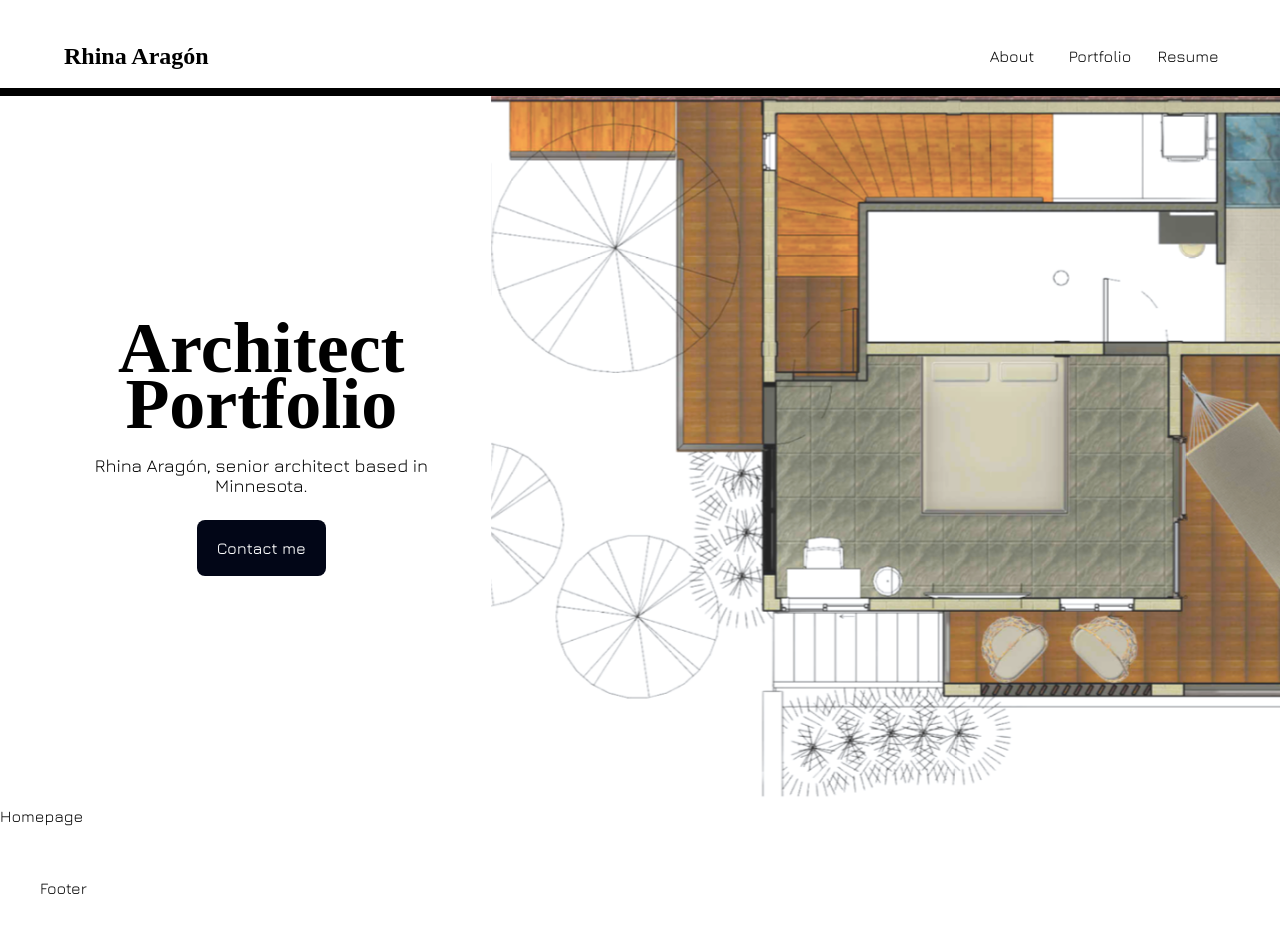
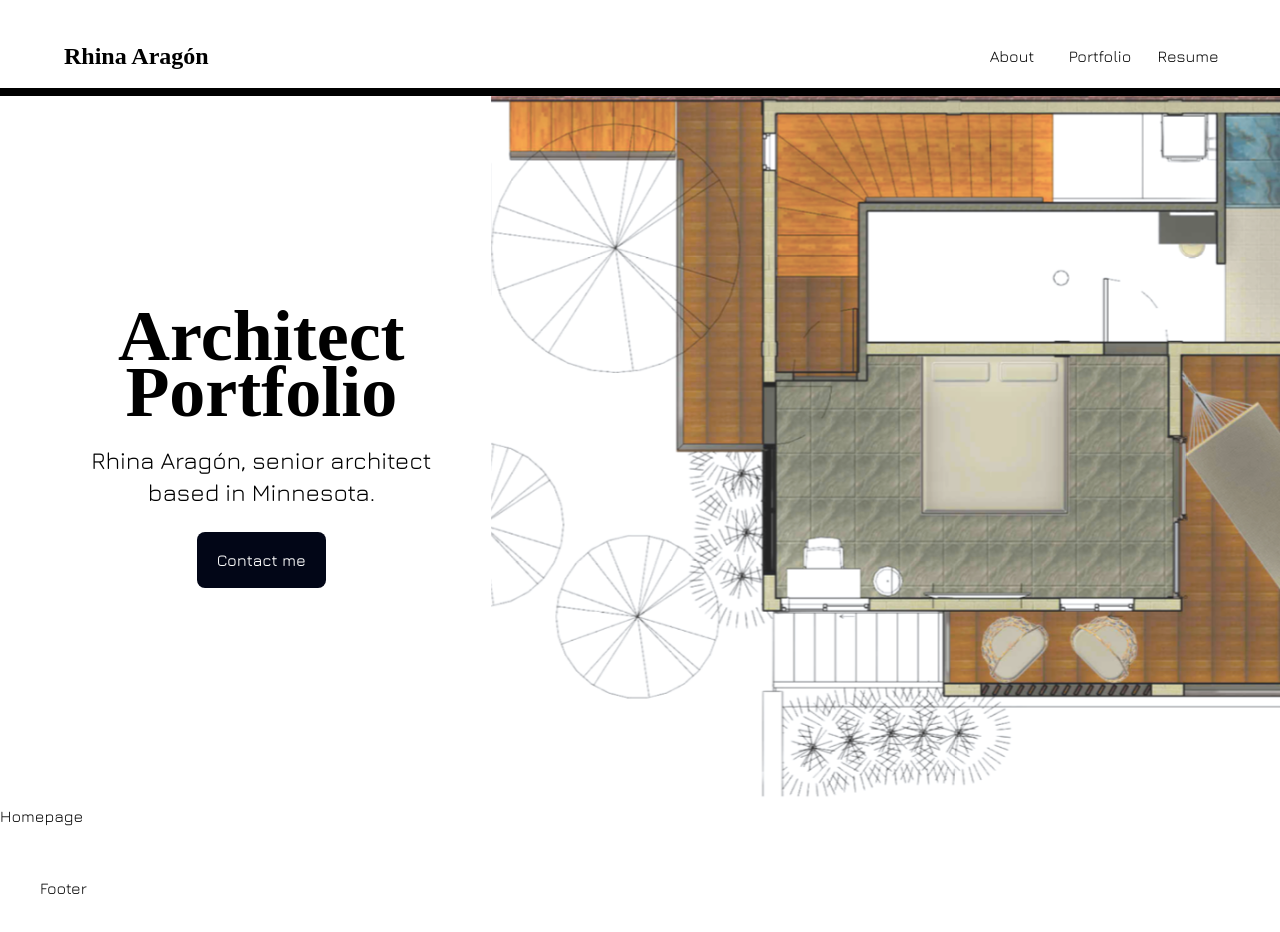
Before and after one commit to liz-garcia/architect-portfolio, a React (Vite) app in the folder client/: page / in a window 1280 px wide. Shown: the top 932 px of the page. Built offline with nearby package versions, Linux system fonts and the light colour scheme; a web font is replaced by a local one.

Commit message:
Added 3xl screen size. Fixed padding-left for hero-section at Homepage.

```diff
--- a/client/src/components/HeroSection.jsx
+++ b/client/src/components/HeroSection.jsx
@@ -6,13 +6,13 @@ import heroImage3 from "/architectural-plan-3.png";
 
 // Tailwind CSS utility classes
 const heroSectionStyle =
-  "w-[100dvw] h-[88dvh] flex pl-16 items-center justify-center gap-8 md:flex-col-reverse md:p-0 md:gap-2";
+  "w-[100dvw] h-[88dvh] flex pl-16 md:p-0 2xl:pl-16 3xl:pl-28 items-center justify-center gap-8 md:flex-col-reverse md:gap-2 3xl:gap-12";
 // Text div
 const heroTitleStyle =
   "w-1/3 text-center flex flex-col md:w-full md:h-1/3 items-center justify-center md:pb-4 sm:pb-8";
 const h1Style =
-  "font-serif font-bold mb-4 lg:text-5xl/[2.5rem] xl:text-6xl/[3rem] 2xl:text-7xl/[3.5rem] md:mb-2 sm:mb-1";
-const h2Style = "text-lg/5 py-2 mb-4 md:mb-2";
+  "font-serif font-bold mb-4 lg:text-5xl/[2.5rem] xl:text-6xl/[3rem] 2xl:text-7xl/[3.5rem] 3xl:text-8xl/[4.75rem] md:mb-2 sm:mb-1";
+const h2Style = "text-lg/5 py-2 mb-4 md:mb-2 2xl:text-2xl 3xl:text-3xl";
 // Image div
 const heroImgContainerStyle = "w-2/3 h-full md:h-2/3 md:w-full";
 const heroImgStyle =
--- a/client/tailwind.config.js
+++ b/client/tailwind.config.js
@@ -8,6 +8,8 @@ export default {
   theme: {
     screens: {
       // ! defaultTheme sizes rewritten to work with max-width
+      "3xl": "1536px", //Use min-width for bigger screen sizes
+      // => @media (min-width: 1536px) { ... }
       "2xl": { max: "1535px" },
       // => @media (max-width: 1535px) { ... }
 
```
